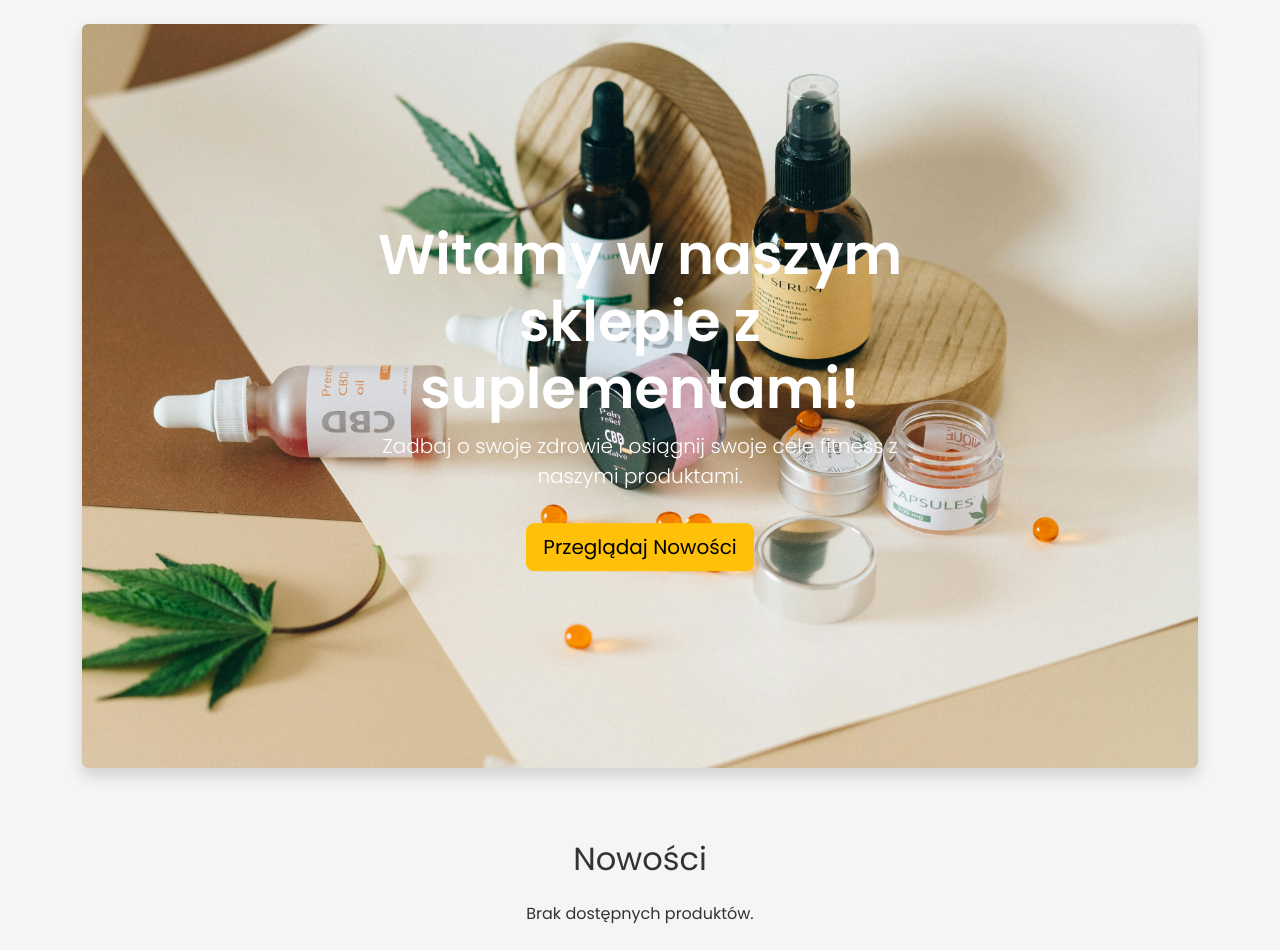
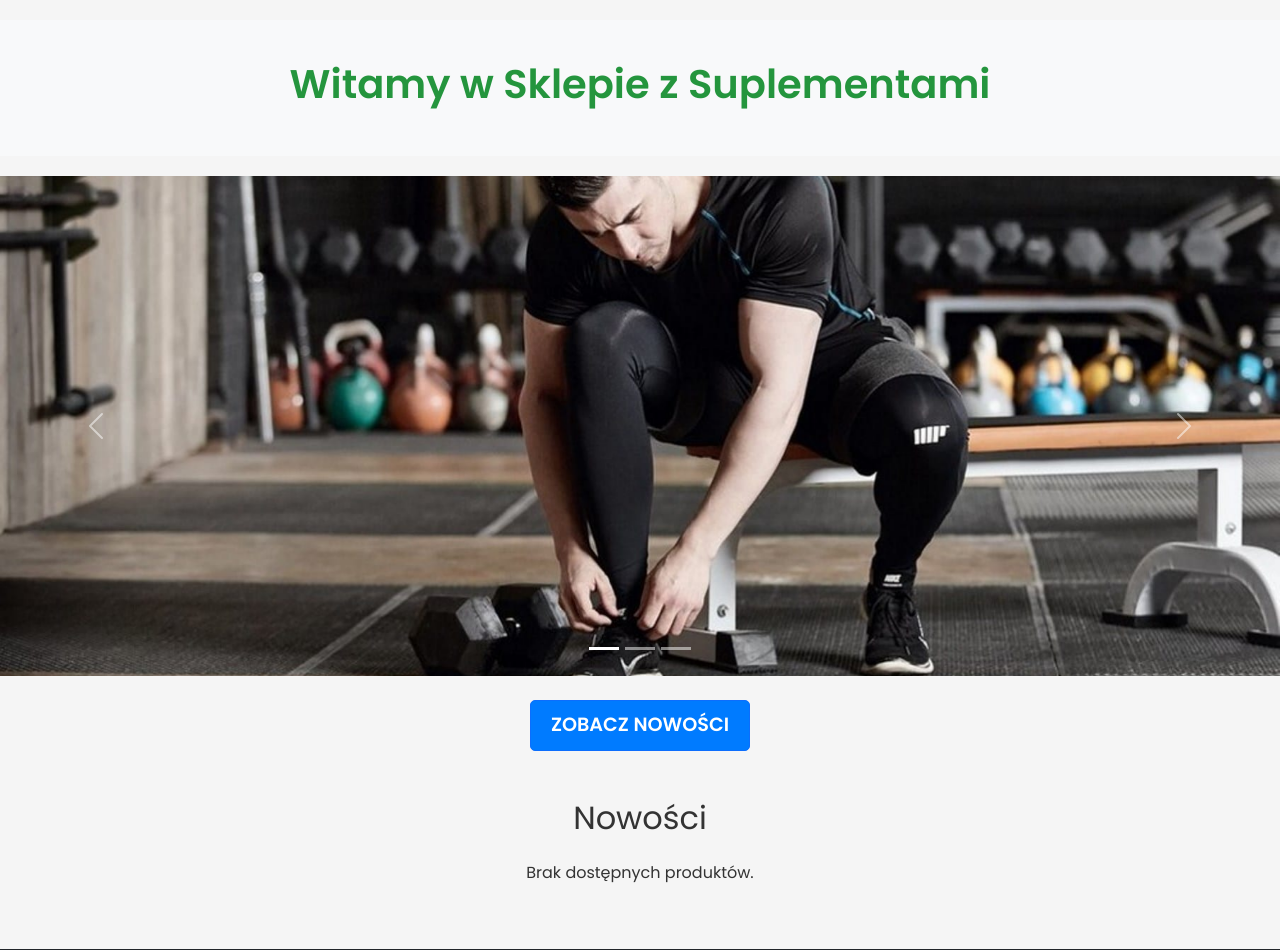
Before and after one commit to robotboj45/Proteinki-main, a PHP site: page / in a window 1280 px wide. Shown: the part 102-1052 px from the top of the page. Run offline with PHP 8.4, Linux system fonts and the light colour scheme; the visitor is signed in with stand-in values (Sample User, id 1); data that the repository does not hold is empty.

Commit message:
dodawanie frontendu

```diff
--- a/root/checkout/checkout.php
+++ b/root/checkout/checkout.php
@@ -5,6 +5,7 @@ include("../backend/connection.php");
 $message = "";
 
 if ($_SERVER['REQUEST_METHOD'] === 'POST' && isset($_POST['place_order'])) {
+    // Pobranie danych z formularza
     $first_name = trim($_POST['first_name']);
     $last_name = trim($_POST['last_name']);
     $email = trim($_POST['email']);
@@ -271,8 +272,6 @@ if (isset($_GET['message'])) {
 
             <div class="section">
                 <h4 class="mb-3">Metoda płatności</h4>
-                <div class="row g-3">
-                    <div class="col-md-6">
                 <select class="form-select" name="payment_method" id="payment_method" required>
                     <option value="" selected disabled>Wybierz metodę płatności</option>
                     <option value="przelew">Przelew bankowy</option>
@@ -284,8 +283,7 @@ if (isset($_GET['message'])) {
                     Wybierz metodę płatności.
                 </div>
             </div>
-                </div>
-            </div>
+
 
             <div class="section">
                 <h4 class="mb-3">Zgody</h4>
--- a/root/css/style.css
+++ b/root/css/style.css
@@ -57,6 +57,121 @@ body {
     margin-bottom: 30px;
 }
 
+/* Stylizacja slidera */
+/* Stylizacja slidera */
+.slider {
+    margin-top: 20px;
+}
+
+/* Obrazy w sliderze */
+.carousel-inner img {
+    width: 100%; /* Pełna szerokość kontenera */
+    height: 500px; /* Stała wysokość dla wszystkich obrazów */
+    object-fit: cover; /* Przycinanie obrazów, aby wypełniły kontener */
+}
+
+/* Responsywność obrazów */
+@media (max-width: 1200px) {
+    .carousel-inner img {
+        height: 400px; /* Zmniejszona wysokość na mniejszych ekranach */
+    }
+}
+
+@media (max-width: 768px) {
+    .carousel-inner img {
+        height: 300px; /* Jeszcze mniejsza wysokość dla smartfonów */
+    }
+}
+
+@media (max-width: 576px) {
+    .carousel-inner img {
+        height: 250px; /* Najmniejsza wysokość dla bardzo małych ekranów */
+    }
+}
+
+/* Stylizacja przycisku pod sliderem */
+.slider-button .btn {
+    background-color: #007bff; /* Kolor przycisku */
+    color: white;
+    font-size: 1.2rem;
+    font-weight: 600;
+    padding: 10px 20px;
+    border-radius: 5px;
+    text-transform: uppercase;
+}
+
+.slider-button .btn:hover {
+    background-color: #0056b3; /* Kolor przycisku po najechaniu */
+    color: white;
+}
+/*napis powitalny*/
+/* Sekcja nad sliderem */
+.hero-banner {
+    margin-top: 20px;
+    text-align: center;
+    padding: 40px 20px;
+    background-color: #f8f9fa; /* Jasne tło */
+    position: relative;
+}
+
+.hero-content {
+    position: relative;
+    z-index: 2;
+    animation: fade-in 2s ease-in-out; /* Animacja wchodzenia */
+}
+
+.hero-logo {
+    width: 100px;
+    height: auto;
+    margin-bottom: 20px;
+    animation: pulse 2s infinite; /* Efekt pulsowania */
+}
+
+.hero-title {
+    font-size: 2.5rem;
+    font-weight: bold;
+    color: #007bff; /* Główny kolor */
+    animation: color-change 3s infinite; /* Animacja zmiany koloru */
+}
+
+/* Animacje */
+@keyframes fade-in {
+    0% {
+        opacity: 0;
+    }
+    100% {
+        opacity: 1;
+    }
+}
+
+@keyframes pulse {
+    0% {
+        transform: scale(1);
+    }
+    50% {
+        transform: scale(1.1); /* Powiększenie */
+    }
+    100% {
+        transform: scale(1);
+    }
+}
+
+@keyframes color-change {
+    0% {
+        color: #000; /* Niebieski */
+    }
+    33% {
+        color: #28a745; /* Zielony */
+    }
+    66% {
+        color: #ffc107; /* Żółty */
+    }
+    100% {
+        color: #007bff; /* Powrót do niebieskiego */
+    }
+}
+
+
 /* Inputy i przyciski */
 .inp {
     height: 50px;
--- a/root/index.php
+++ b/root/index.php
@@ -74,16 +74,43 @@ $username = $is_logged_in ? htmlspecialchars($_SESSION['user_name']) : null;
         </div>
     </div>
 
-    <section class="banner">
-        <div class="container my-4 position-relative">
-            <img src="img/banner.jpg" alt="Banner Promocyjny" class="img-fluid rounded shadow">
-            <div class="banner-text position-absolute top-50 start-50 translate-middle text-center text-white">
-                <h1 class="display-4 fw-bold">Witamy w naszym sklepie z suplementami!</h1>
-                <p class="lead">Zadbaj o swoje zdrowie i osiągnij swoje cele fitness z naszymi produktami.</p>
-                <a href="#products" class="btn btn-warning btn-lg mt-3">Przeglądaj Nowości</a>
+    <section class="hero-banner text-center">
+    <div class="hero-content">
+        <h1 class="hero-title">Witamy w Sklepie z Suplementami</h1>
+    </div>
+</section>
+    <section class="slider">
+    <div id="carouselExampleIndicators" class="carousel slide" data-bs-ride="carousel">
+        <div class="carousel-indicators">
+            <button type="button" data-bs-target="#carouselExampleIndicators" data-bs-slide-to="0" class="active" aria-current="true" aria-label="Slide 1"></button>
+            <button type="button" data-bs-target="#carouselExampleIndicators" data-bs-slide-to="1" aria-label="Slide 2"></button>
+            <button type="button" data-bs-target="#carouselExampleIndicators" data-bs-slide-to="2" aria-label="Slide 3"></button>
+        </div>
+        <div class="carousel-inner">
+            <div class="carousel-item active">
+                <img src="img/zdjecie1.jpg" class="d-block w-100" alt="Zdjęcie 1">
+            </div>
+            <div class="carousel-item">
+                <img src="img/zdjecie2.jpg" class="d-block w-100" alt="Zdjęcie 2">
+            </div>
+            <div class="carousel-item">
+                <img src="img/zdjecie3.jpg" class="d-block w-100" alt="Zdjęcie 3">
             </div>
         </div>
-    </section>
+        <button class="carousel-control-prev" type="button" data-bs-target="#carouselExampleIndicators" data-bs-slide="prev">
+            <span class="carousel-control-prev-icon" aria-hidden="true"></span>
+            <span class="visually-hidden">Poprzedni</span>
+        </button>
+        <button class="carousel-control-next" type="button" data-bs-target="#carouselExampleIndicators" data-bs-slide="next">
+            <span class="carousel-control-next-icon" aria-hidden="true"></span>
+            <span class="visually-hidden">Następny</span>
+        </button>
+    </div>
+    <div class="slider-button text-center mt-4">
+        <a href="#products" class="btn btn-primary btn-lg">Zobacz Nowości</a>
+    </div>
+</section>
+
 
 <!-- Products -->
 <section id="products" class="products py-5">
--- a/root/js/main.js
+++ b/root/js/main.js
@@ -7,3 +7,13 @@ var tooltipTriggerList = [].slice.call(document.querySelectorAll('[data-bs-toggl
 var tooltipList = tooltipTriggerList.map(function (tooltipTriggerEl) {
     return new bootstrap.Tooltip(tooltipTriggerEl);
 });
+
+document.addEventListener('DOMContentLoaded', () => {
+    const carousel = document.querySelector('#carouselExampleIndicators');
+    if (carousel) {
+        new bootstrap.Carousel(carousel, {
+            interval: 2500, // Automatyczna zmiana co 4 sekundy
+            wrap: true,    // Powtarzanie slajdów w pętli
+        });
+    }
+});
```
Also changed, not shown: root/img/zdjecie1.jpg (added), root/img/zdjecie2.jpg (added), root/img/zdjecie3.jpg (added). Lines whose indentation alone changed are shown as unchanged.
